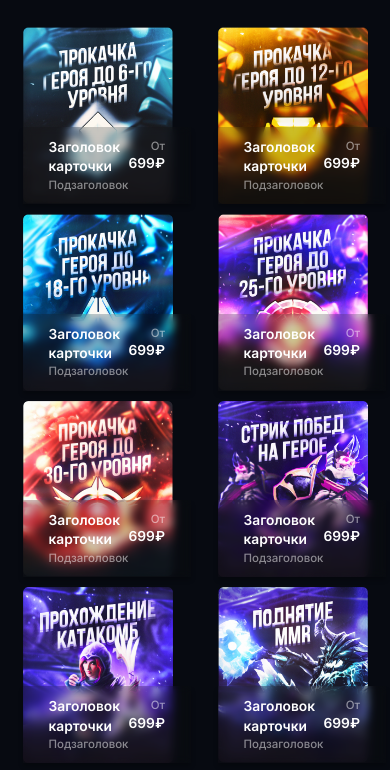
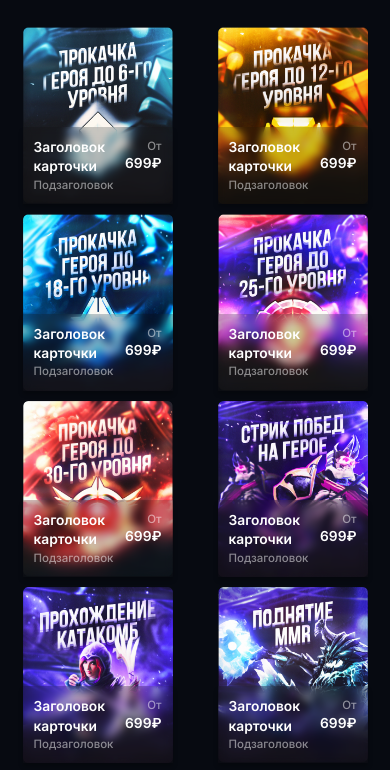
Before and after one commit to snnvy/gm, a plain HTML site: page index.html in a window 390 px wide. Shown: the part 1000-1770 px from the top of the page. Drawn offline with nearby package versions, Linux system fonts and the light colour scheme.

Commit message:
Update style.css

```diff
--- a/style.css
+++ b/style.css
@@ -935,6 +935,9 @@ margin-bottom: 26px;
 	}
 }
 @media screen and (max-width:518px){
+	.section__two-card-info{
+		padding: 11px;
+	}
 	.section__one-title h1{
 		font-size: 42px;
 	}
```
